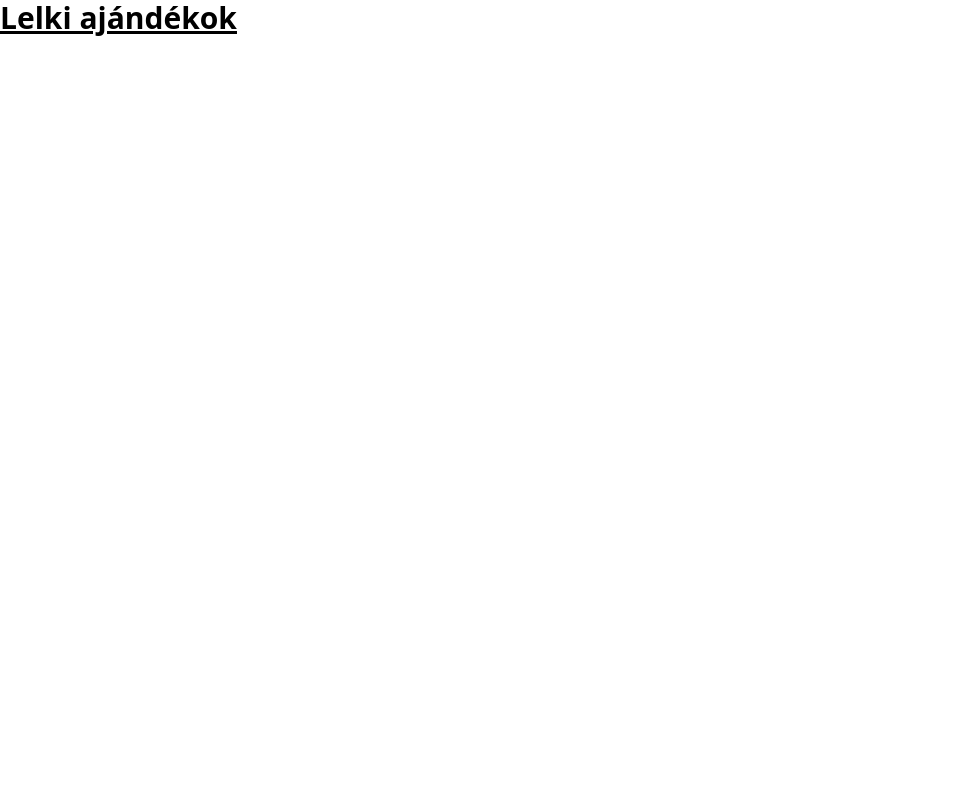
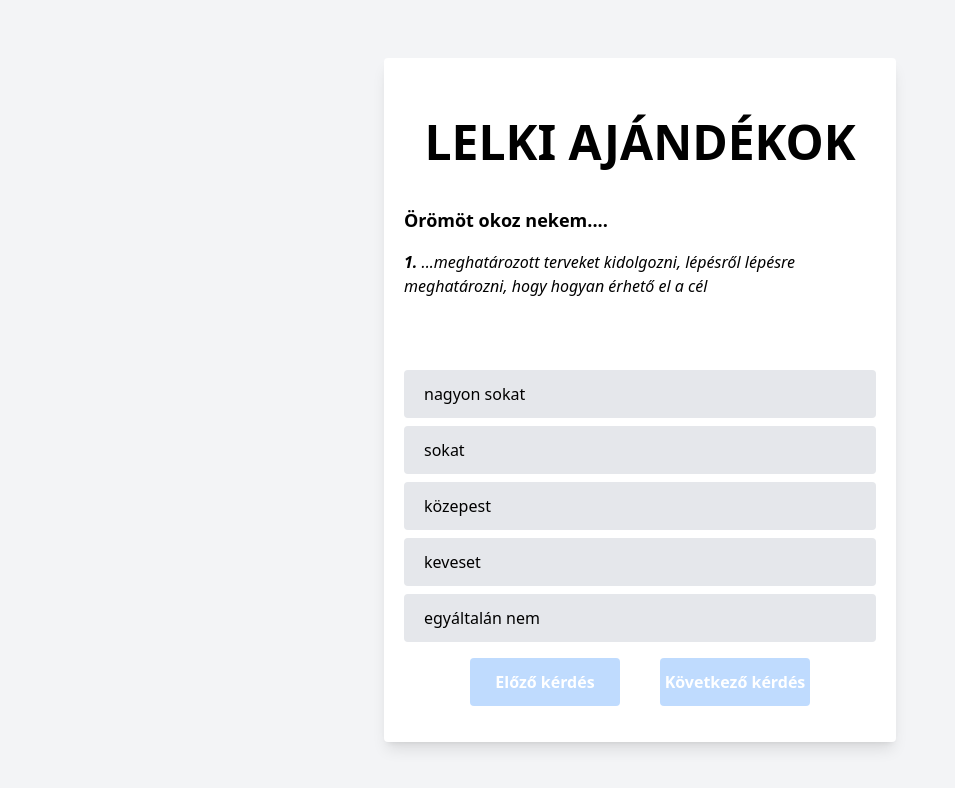
Before and after one commit to kulcsarrudolf/lelki-ajandekok, a React (Vite) app: page / in a window 1280 px wide. Shown: the top 788 px of the page, without its empty margins (0-955 px from the left). Built offline with nearby package versions, Linux system fonts and the light colour scheme.

Commit message:
Display questions + navigate

```diff
--- a/src/App.tsx
+++ b/src/App.tsx
@@ -1,5 +1,130 @@
+import { useState } from "react";
+import quizData from "./data/quiz";
+import { Quiz, QuizAnswer, QuizSection } from "./types/Quiz";
+
 function App() {
-  return <h1 className="text-3xl font-bold underline">Lelki ajándékok</h1>;
+  const [quiz, setQuiz] = useState<Quiz>(quizData);
+  const [currentQuestion, setCurrentQuestion] = useState<number>(1);
+  const [currentSection, setCurrentSection] = useState(quizData[0]);
+  const [selectedAnswer, setSelectedAnswer] = useState<string | null>(null);
+  const [currentSectionIndex, setCurrentSectionIndex] = useState<number>(0);
+  const [lastQuestion, setLastQuestion] = useState<number>(
+    quizData[0].questions.length
+  );
+
+  const handleAnswerSelect = (answer: string) => {
+    setSelectedAnswer(answer);
+  };
+
+  const handleNextQuestion = () => {
+    if (currentQuestion + 1 > lastQuestion) {
+      setCurrentSection(quizData[currentSectionIndex + 1]);
+      setCurrentSectionIndex(currentSectionIndex + 1);
+      setLastQuestion(
+        (prev) => quizData[currentSectionIndex + 1].questions.length + prev
+      );
+    }
+
+    setCurrentQuestion(currentQuestion + 1);
+    setSelectedAnswer(null);
+  };
+
+  const handlePreviousQuestion = () => {
+    setCurrentQuestion((prev) => prev - 1);
+  };
+
+  return (
+    <div className="flex justify-center items-center min-h-screen bg-gray-100">
+      <div className="w-full max-w-lg p-5 bg-white rounded shadow-lg">
+        <h1 className="text-center uppercase my-10 text-5xl font-bold">
+          Lelki ajándékok
+        </h1>
+        {quiz?.map((section: QuizSection) => {
+          if (section.sectionName !== currentSection.sectionName) return null;
+          return (
+            <div key={section.sectionName} className="mb-4">
+              <p className="font-bold text-lg mb-2">{section.sectionName}</p>
+              {section.questions.map((question: any) => {
+                if (question.value === currentQuestion)
+                  return (
+                    <div key={question.text} className="mb-4 mt-4">
+                      <div className="min-h-[7rem]">
+                        <p className="italic text-md">
+                          <span className="font-bold">{question.value}.</span>{" "}
+                          {question.text}
+                        </p>
+                      </div>
+
+                      <div className="mt-2">
+                        {section.answers.map((answer: QuizAnswer) => {
+                          const isSelected = selectedAnswer === answer.text;
+                          return (
+                            <div
+                              key={answer.text}
+                              className={`flex items-center mb-2 p-2 rounded cursor-pointer ${
+                                isSelected ? "bg-blue-300" : "bg-gray-200"
+                              }`}
+                              onClick={() => handleAnswerSelect(answer.text)}
+                            >
+                              <label
+                                htmlFor={answer.text}
+                                className="select-none ml-2 p-1 rounded w-full"
+                              >
+                                <input
+                                  type="radio"
+                                  id={answer.text}
+                                  name={question.text}
+                                  value={answer.text}
+                                  checked={isSelected}
+                                  onChange={() =>
+                                    handleAnswerSelect(answer.text)
+                                  }
+                                  className="mr-2 h-4 w-4 border-gray-300 rounded text-blue-600 focus:ring-blue-500"
+                                  style={{
+                                    opacity: 0,
+                                    position: "absolute",
+                                    margin: 0,
+                                  }}
+                                />
+                                {answer.text}
+                              </label>
+                            </div>
+                          );
+                        })}
+                      </div>
+                    </div>
+                  );
+              })}
+              <div className="flex justify-center mt-4">
+                <button
+                  onClick={handlePreviousQuestion}
+                  disabled={currentQuestion === 1}
+                  className={`mx-5 min-w-[150px] h-12 text-white font-semibold rounded focus:outline-none focus:ring-2 focus:ring-blue-300 ${
+                    currentQuestion !== 1
+                      ? "bg-blue-500 hover:bg-blue-600"
+                      : "bg-blue-200 cursor-not-allowed"
+                  }`}
+                >
+                  Előző kérdés
+                </button>
+                <button
+                  onClick={handleNextQuestion}
+                  disabled={!selectedAnswer}
+                  className={`mx-5 min-w-[150px] h-12 text-white font-semibold rounded focus:outline-none focus:ring-2 focus:ring-blue-300 ${
+                    selectedAnswer
+                      ? "bg-blue-500 hover:bg-blue-600"
+                      : "bg-blue-200 cursor-not-allowed"
+                  }`}
+                >
+                  Következő kérdés
+                </button>
+              </div>
+            </div>
+          );
+        })}
+      </div>
+    </div>
+  );
 }
 
 export default App;
--- a/src/data/quiz.ts
+++ b/src/data/quiz.ts
@@ -1,17 +1,6 @@
-type QuizSection = {
-  sectionName: string;
-  description?: string;
-  questions: {
-    value: number;
-    text: string;
-  }[];
-  answers: {
-    value: number;
-    text: string;
-  }[];
-};
+import { Quiz } from "../types/Quiz";
 
-export const quiz: QuizSection[] = [
+export const quizData: Quiz = [
   {
     sectionName: "Örömöt okoz nekem....",
     description:
@@ -535,6 +524,4 @@ export const quiz: QuizSection[] = [
   },
 ];
 
-export default quiz;
-
-// questions text and value
+export default quizData;
--- /dev/null
+++ b/src/types/Quiz.ts
@@ -0,0 +1,20 @@
+export type QuizAnswer = {
+  value: number;
+  text: string;
+};
+
+export type QuizSection = {
+  sectionName: string;
+  description?: string;
+  questions: {
+    value: number;
+    text: string;
+    answer?: {
+      value: number;
+      text: string;
+    };
+  }[];
+  answers: QuizAnswer[];
+};
+
+export type Quiz = QuizSection[];
```
